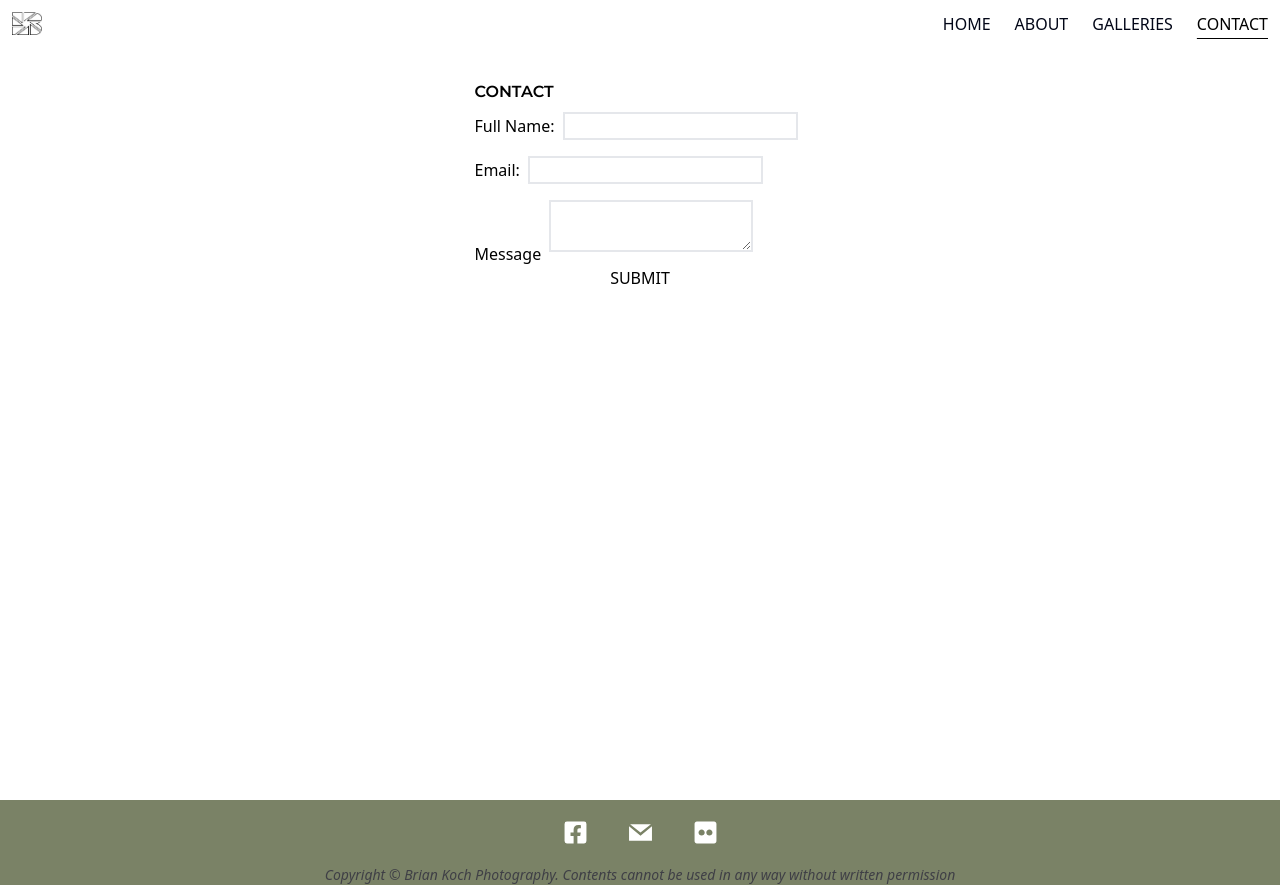
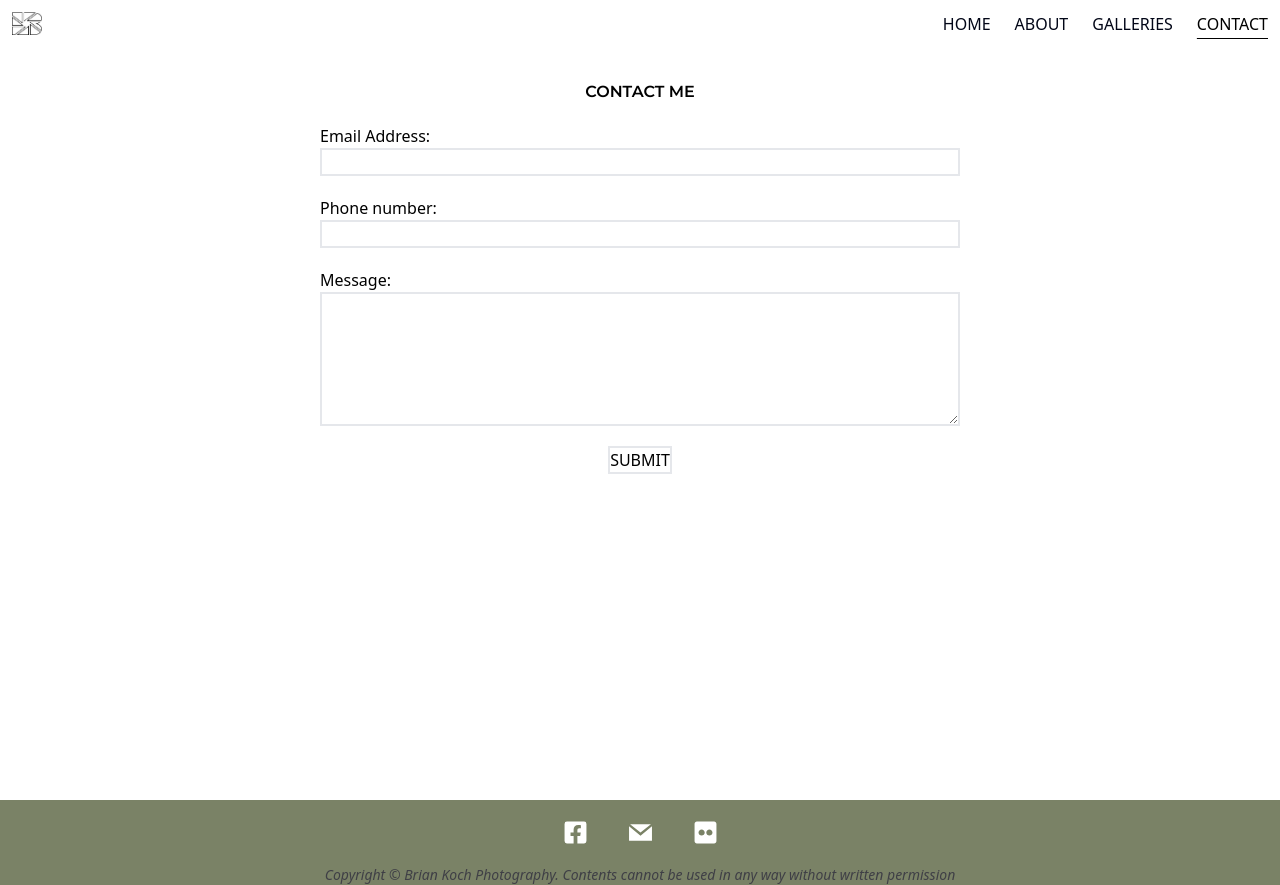
Before and after one commit to kendalljk/photography-portfolio, a Next.js app: page /contact in a window 1280 px wide. Built offline with nearby package versions, Linux system fonts and the light colour scheme.

Commit message:
add contact form formspree

```diff
--- a/package.json
+++ b/package.json
@@ -9,6 +9,7 @@
     "lint": "next lint"
   },
   "dependencies": {
+    "@formspree/react": "^2.5.1",
     "@tailwindcss/aspect-ratio": "^0.4.2",
     "@types/node": "20.4.10",
     "@types/react": "18.2.20",
@@ -16,7 +17,6 @@
     "autoprefixer": "10.4.15",
     "eslint": "8.47.0",
     "eslint-config-next": "13.4.13",
-    "formik": "^2.4.3",
     "imagesloaded": "^5.0.0",
     "next": "13.4.13",
     "postcss": "8.4.27",
@@ -26,7 +26,6 @@
     "react-input-mask": "^2.0.4",
     "react-masonry-css": "^1.0.16",
     "tailwindcss": "3.3.3",
-    "typescript": "5.1.6",
-    "yup": "^1.2.0"
+    "typescript": "5.1.6"
   }
 }
--- a/src/app/contact/page.tsx
+++ b/src/app/contact/page.tsx
@@ -1,27 +1,66 @@
 "use client";
 import React from "react";
-import { useFormik } from "formik";
-import * as Yup from "yup";
-
-export default function Contact() {
+import { useForm, ValidationError } from "@formspree/react";
+export default function ContactForm() {
+    const [state, handleSubmit] = useForm("mleybqyo");
+    if (state.succeeded) {
+        return (
+            <section className="min-h-screen w-full">
+                <div className="pt-20">
+                    <p>{`Thanks for reaching out! I'll get back to you as soon as I can.`}</p>
+                </div>
+            </section>
+        );
+    }
     return (
-        <section className="min-h-screen w-full pt-20 flex justify-center">
-            <div>
-                <h2>Contact</h2>
-                <form className="flex flex-col">
-                    <label>
-                        Full Name:
-                        <input type="text" className="border-2 m-2" />
-                    </label>
-                    <label>
-                        Email:
-                        <input type="text" className="border-2 m-2" />
-                    </label>
-                    <label>
-                        Message
-                        <textarea className="border-2 m-2" />
-            </label>
-            <button>Submit</button>
+        <section className="min-h-screen w-full flex justify-center">
+            <div className="flex flex-col pt-20 w-1/2">
+                <h2 className="mx-auto mb-5">Contact Me</h2>
+                <form onSubmit={handleSubmit}>
+                    <label htmlFor="email">Email Address:</label>
+                    <input
+                        id="email"
+                        type="email"
+                        name="email"
+                        className="block border-2 w-full mb-5"
+                    />
+                    <ValidationError
+                        prefix="Email"
+                        field="email"
+                        errors={state.errors}
+                    />
+                    <label htmlFor="telephone">Phone number:</label>
+                    <input
+                        id="telephone"
+                        type="tel"
+                        name="telephone"
+                        pattern="[0-9]{3}-[0-9]{3}-[0-9]{4}"
+                        required
+                        className="block border-2 w-full mb-5"
+                    />
+                    <ValidationError
+                        prefix="telephone"
+                        field="telephone"
+                        errors={state.errors}
+                    />
+                    <label htmlFor="email">Message:</label>
+                    <textarea
+                        id="message"
+                        name="message"
+                        className="block border-2 w-full mb-5 h-1/2"
+                    />
+                    <ValidationError
+                        prefix="Message"
+                        field="message"
+                        errors={state.errors}
+                    />
+                    <button
+                        type="submit"
+                        disabled={state.submitting}
+                        className="block border-2 mx-auto"
+                    >
+                        Submit
+                    </button>
                 </form>
             </div>
         </section>
--- a/src/app/galleries/page.tsx
+++ b/src/app/galleries/page.tsx
@@ -46,7 +46,7 @@ export default function Galleries() {
     };
 
     return (
-        <section className="gallery-display min-h-screen flex flex-col items-center justify-center w-full">
+        <section className="gallery-display min-h-screen flex flex-col items-center w-full">
             <h2 className="pt-20">Galleries</h2>
             <div className="w-full flex flex-wrap mx-auto justify-center">
                 <Masonry
```
Also changed, not shown: 1 other file (tests, documents, lock files or other folders).
